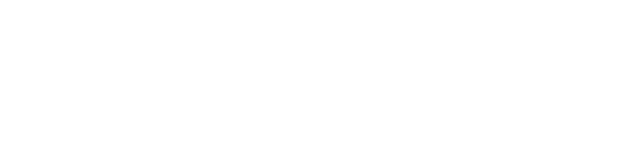
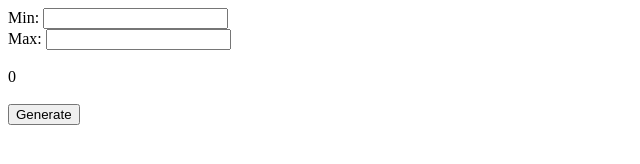
Before and after one commit to Aris83232/miscpro, a plain HTML site: page randomnumgen/index.html in a window 1280 px wide. Shown: the whole page, without its empty margins (0-640 px from the left). Drawn offline with Linux system fonts and the light colour scheme.

Commit message:
Created the basic structure

```diff
--- a/randomnumgen/index.html
+++ b/randomnumgen/index.html
@@ -6,7 +6,20 @@
         <link rel="stylesheet" href="style.css">
     </head>
     <body>
-
+        <div class="inputs">
+            <div>
+                <label>Min: </label>
+                <input type="number" id="minInput" required>
+            </div>
+            <div>
+                <label>Max: </label>
+                <input type="number" id="maxInput" required>
+            </div>
+        </div>
+        <br>
+        <label id="number">0</label>
+        <br><br>
+        <button id="generateBtn">Generate</button>
 
         <script src="script.js"></script>
     </body>
```
